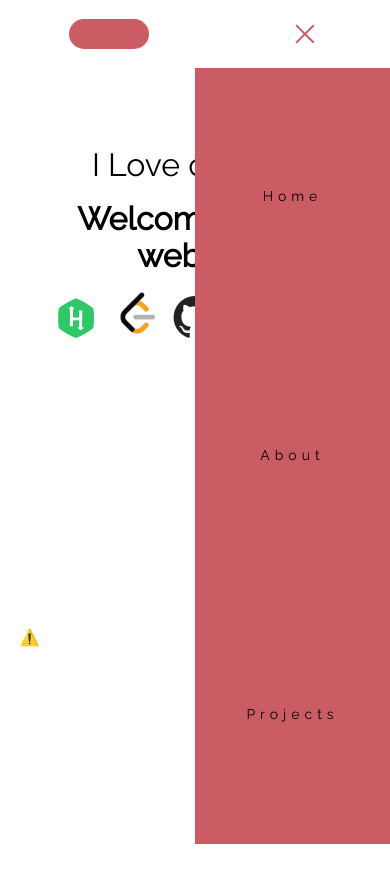
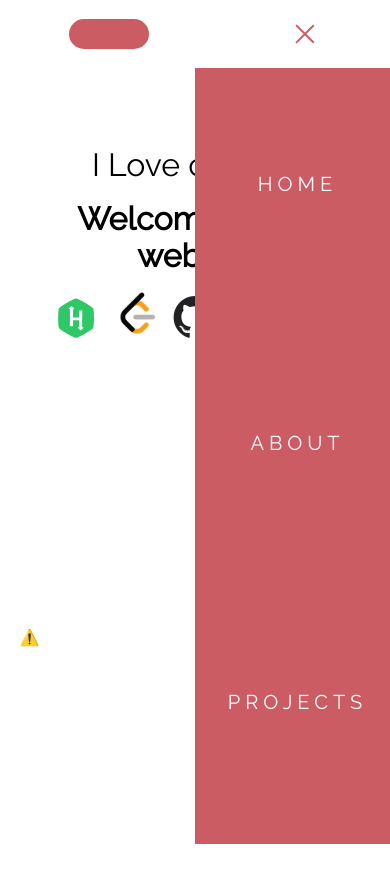
Before and after one commit to dvsujan/dvsujan.github.io, a plain HTML site: page index.html in a window 390 px wide. Both pictures are taken after a click on the element 303 px from the left and 33 px from the top of the page. Drawn offline with nearby package versions, Linux system fonts and the light colour scheme; no server answers.

Commit message:
addedbacktint

```diff
--- a/style.css
+++ b/style.css
@@ -140,6 +140,14 @@ nav {
     }
     .nav-links li {
         opacity: 0;
+    }
+    .nav-links a {
+        color: white;
+        font-size: 20px;
+        letter-spacing: 5px;
+        padding: 10px;
+        text-transform: uppercase;
+        transition: all 0.3s ease;
     }
     .burger {
         display: block;
```
Also changed, not shown: about.css (+13 -0 lines), about.html (+3 -0 lines).
